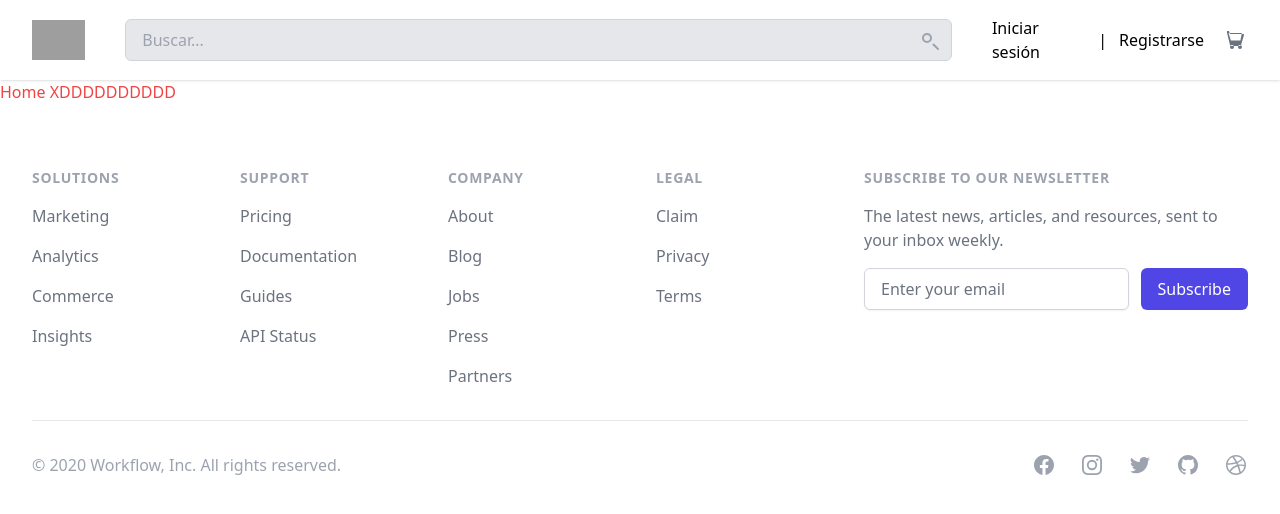
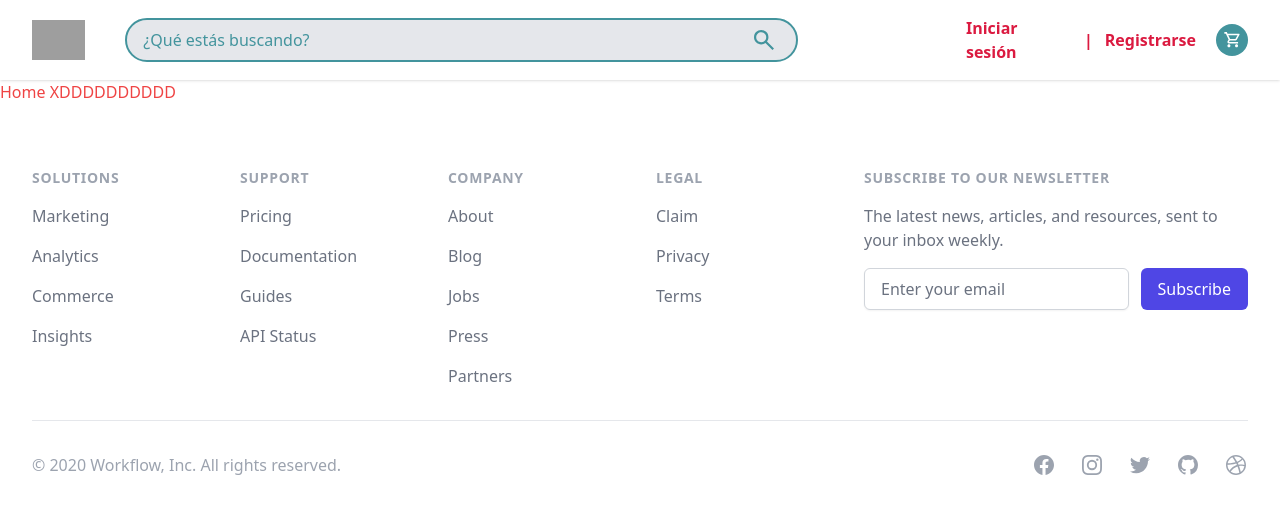
Before and after one commit to Vikernes27666/YumYumJapan, a React (Vite) app in the folder frontend/: page / in a window 1280 px wide. Shown: the top 514 px of the page. Built offline with nearby package versions, Linux system fonts and the light colour scheme; grey boxes are pictures that could not be loaded.

Commit message:
estilos del navbar

```diff
--- a/frontend/src/components/navigation/Navbar.jsx
+++ b/frontend/src/components/navigation/Navbar.jsx
@@ -1,5 +1,5 @@
-import { Fragment } from 'react'
-import { Popover, Transition } from '@headlessui/react'
+import { Fragment } from "react";
+import { Popover, Transition } from "@headlessui/react";
 import {
   BookmarkAltIcon,
   BriefcaseIcon,
@@ -18,75 +18,86 @@ import {
   UserGroupIcon,
   ViewGridIcon,
   XIcon,
-} from '@heroicons/react/outline'
-import { ChevronDownIcon } from '@heroicons/react/solid'
+} from "@heroicons/react/outline";
+import { ChevronDownIcon } from "@heroicons/react/solid";
 
 const solutions = [
   {
-    name: 'Analytics',
-    description: 'Get a better understanding of where your traffic is coming from.',
-    href: '#',
+    name: "Analytics",
+    description:
+      "Get a better understanding of where your traffic is coming from.",
+    href: "#",
     icon: ChartBarIcon,
   },
   {
-    name: 'Engagement',
-    description: 'Speak directly to your customers in a more meaningful way.',
-    href: '#',
+    name: "Engagement",
+    description: "Speak directly to your customers in a more meaningful way.",
+    href: "#",
     icon: CursorClickIcon,
   },
-  { name: 'Security', description: "Your customers' data will be safe and secure.", href: '#', icon: ShieldCheckIcon },
   {
-    name: 'Integrations',
+    name: "Security",
+    description: "Your customers' data will be safe and secure.",
+    href: "#",
+    icon: ShieldCheckIcon,
+  },
+  {
+    name: "Integrations",
     description: "Connect with third-party tools that you're already using.",
-    href: '#',
+    href: "#",
     icon: ViewGridIcon,
   },
-]
+];
 const callsToAction = [
-  { name: 'Watch Demo', href: '#', icon: PlayIcon },
-  { name: 'View All Products', href: '#', icon: CheckCircleIcon },
-  { name: 'Contact Sales', href: '#', icon: PhoneIcon },
-]
+  { name: "Watch Demo", href: "#", icon: PlayIcon },
+  { name: "View All Products", href: "#", icon: CheckCircleIcon },
+  { name: "Contact Sales", href: "#", icon: PhoneIcon },
+];
 const company = [
-  { name: 'About', href: '#', icon: InformationCircleIcon },
-  { name: 'Customers', href: '#', icon: OfficeBuildingIcon },
-  { name: 'Press', href: '#', icon: NewspaperIcon },
-  { name: 'Careers', href: '#', icon: BriefcaseIcon },
-  { name: 'Privacy', href: '#', icon: ShieldCheckIcon },
-]
+  { name: "About", href: "#", icon: InformationCircleIcon },
+  { name: "Customers", href: "#", icon: OfficeBuildingIcon },
+  { name: "Press", href: "#", icon: NewspaperIcon },
+  { name: "Careers", href: "#", icon: BriefcaseIcon },
+  { name: "Privacy", href: "#", icon: ShieldCheckIcon },
+];
 const resources = [
-  { name: 'Community', href: '#', icon: UserGroupIcon },
-  { name: 'Partners', href: '#', icon: GlobeAltIcon },
-  { name: 'Guides', href: '#', icon: BookmarkAltIcon },
-  { name: 'Webinars', href: '#', icon: DesktopComputerIcon },
-]
+  { name: "Community", href: "#", icon: UserGroupIcon },
+  { name: "Partners", href: "#", icon: GlobeAltIcon },
+  { name: "Guides", href: "#", icon: BookmarkAltIcon },
+  { name: "Webinars", href: "#", icon: DesktopComputerIcon },
+];
 const blogPosts = [
   {
     id: 1,
-    name: 'Boost your conversion rate',
-    href: '#',
-    preview: 'Eget ullamcorper ac ut vulputate fames nec mattis pellentesque elementum. Viverra tempor id mus.',
+    name: "Boost your conversion rate",
+    href: "#",
+    preview:
+      "Eget ullamcorper ac ut vulputate fames nec mattis pellentesque elementum. Viverra tempor id mus.",
     imageUrl:
-      'https://images.unsplash.com/photo-1558478551-1a378f63328e?ixlib=rb-1.2.1&ixid=eyJhcHBfaWQiOjEyMDd9&auto=format&fit=crop&w=2849&q=80',
+      "https://images.unsplash.com/photo-1558478551-1a378f63328e?ixlib=rb-1.2.1&ixid=eyJhcHBfaWQiOjEyMDd9&auto=format&fit=crop&w=2849&q=80",
   },
   {
     id: 2,
-    name: 'How to use search engine optimization to drive traffic to your site',
-    href: '#',
-    preview: 'Eget ullamcorper ac ut vulputate fames nec mattis pellentesque elementum. Viverra tempor id mus.',
+    name: "How to use search engine optimization to drive traffic to your site",
+    href: "#",
+    preview:
+      "Eget ullamcorper ac ut vulputate fames nec mattis pellentesque elementum. Viverra tempor id mus.",
     imageUrl:
-      'https://images.unsplash.com/photo-1486312338219-ce68d2c6f44d?ixid=MnwxMjA3fDB8MHxwaG90by1wYWdlfHx8fGVufDB8fHx8&ixlib=rb-1.2.1&auto=format&fit=crop&w=2300&q=80',
+      "https://images.unsplash.com/photo-1486312338219-ce68d2c6f44d?ixid=MnwxMjA3fDB8MHxwaG90by1wYWdlfHx8fGVufDB8fHx8&ixlib=rb-1.2.1&auto=format&fit=crop&w=2300&q=80",
   },
-]
+];
 
 function classNames(...classes) {
-  return classes.filter(Boolean).join(' ')
+  return classes.filter(Boolean).join(" ");
 }
 
 export function Navbar() {
   return (
     <Popover className="relative bg-white">
-      <div className="absolute inset-0 shadow z-30 pointer-events-none" aria-hidden="true" />
+      <div
+        className="absolute inset-0 shadow z-30 pointer-events-none"
+        aria-hidden="true"
+      />
       <div className="relative z-20">
         <div className="max-w-7xl mx-auto flex justify-between items-center px-4 py-5 sm:px-6 sm:py-4 lg:px-8 md:justify-start md:space-x-10">
           <div>
@@ -94,12 +105,11 @@ export function Navbar() {
               <span className="sr-only">Workflow</span>
               <img
                 className="h-8 w-auto sm:h-10"
-                src="https://tailwindui.com/img/logos/workflow-mark-indigo-600.svg"
-                alt=""
+                src="https://res.cloudinary.com/duwahxygm/image/upload/v1717236586/logo-yum_hrjapn.png"
+                alt="logo"
               />
             </a>
           </div>
-
 
           <div className="-mr-2 -my-2 md:hidden">
             <Popover.Button className="bg-white rounded-md p-2 inline-flex items-center justify-center text-gray-400 hover:text-gray-500 hover:bg-gray-100 focus:outline-none focus:ring-2 focus:ring-inset focus:ring-indigo-500">
@@ -109,63 +119,62 @@ export function Navbar() {
           </div>
 
           <div className="hidden md:flex-1 md:flex md:items-center md:justify-between">
-             <div className="relative w-3/4"> {/* Cambia la clase de ancho aquí */}
+            <div className="relative w-[75%]">
+              {" "}
+              {/* Cambia la clase de ancho aquí */}
               <input
                 type="search"
-        className="block w-full px-4 py-2 border border-gray-300 rounded-md bg-gray-200 focus:ring-indigo-500 focus:border-indigo-500"
-        placeholder="Buscar..."
+                className="block w-4/5 px-4 py-2 border-2 border-[#43949D] rounded-[50px] bg-gray-200 focus:ring-indigo-500 focus:border-indigo-[#43949D] placeholder:text-[#43949D]  "
+                placeholder="¿Qué estás buscando?"
                 aria-label="Buscar"
               />
-      <button type="submit" className="absolute right-0 top-0 mt-2 mr-3 ">
+              <button
+                type="submit"
+                className="absolute right-48 top-3  "
+              >
                 {/* Icono de búsqueda (puedes colocar aquí tu SVG) */}
                 <svg
+                  className="h-[20px] w-[20px] text-[#43949D] place-content-center"
                   xmlns="http://www.w3.org/2000/svg"
-          className="h-6 w-6 text-gray-400"
+                  width="10"
+                  height="10"
+                  viewBox="0 0 18 18"
                   fill="none"
-          viewBox="0 0 24 24"
-          stroke="currentColor"
                 >
                   <path
-            strokeLinecap="round"
-            strokeLinejoin="round"
-            strokeWidth={2}
-            d="M15 11a4 4 0 11-8 0 4 4 0 018 0z"
-          />
-          <path
-            strokeLinecap="round"
-            strokeLinejoin="round"
-            strokeWidth={2}
-            d="M17.5 17.5l4.5 4.5"
+                    d="M16.6 18L10.3 11.7C9.79997 12.1 9.22497 12.4167 8.57497 12.65C7.92497 12.8833 7.2333 13 6.49997 13C4.6833 13 3.1458 12.3708 1.88747 11.1125C0.629136 9.85417 -3.05176e-05 8.31667 -3.05176e-05 6.5C-3.05176e-05 4.68333 0.629136 3.14583 1.88747 1.8875C3.1458 0.629167 4.6833 0 6.49997 0C8.31664 0 9.85414 0.629167 11.1125 1.8875C12.3708 3.14583 13 4.68333 13 6.5C13 7.23333 12.8833 7.925 12.65 8.575C12.4166 9.225 12.1 9.8 11.7 10.3L18 16.6L16.6 18ZM6.49997 11C7.74997 11 8.81247 10.5625 9.68747 9.6875C10.5625 8.8125 11 7.75 11 6.5C11 5.25 10.5625 4.1875 9.68747 3.3125C8.81247 2.4375 7.74997 2 6.49997 2C5.24997 2 4.18747 2.4375 3.31247 3.3125C2.43747 4.1875 1.99997 5.25 1.99997 6.5C1.99997 7.75 2.43747 8.8125 3.31247 9.6875C4.18747 10.5625 5.24997 11 6.49997 11Z"
+                    fill="#43949D"
                   />
                 </svg>
               </button>
             </div>
 
-      <div className="flex items-center ml-10">
-  <a href="#" className="text-base hover:text-gray-900">
+            <div className="flex items-center font-semibold	">
+              <a href="#" className="text-[#DB1A40] font-bold	">
                 Iniciar sesión
               </a>
-  <span className="mx-3">|</span>
+              <span className="mx-3 text-[#DB1A40]">|</span>
+              <a href="#" className="text-[#DB1A40] font-bold">
+                Registrarse
+              </a>
               <a
                 href="#"
-    className="text-base hover:text-gray-900"
+                className="ml-5 text-gray-500 hover:text-gray-900 bg-[#43949D] rounded-[50px] p-2"
               >
-    Registrarse
-  </a>
-  <a href="#" className="ml-5 text-gray-500 hover:text-gray-900">
                 <svg
                   xmlns="http://www.w3.org/2000/svg"
-      viewBox="0 0 24 24"
-      fill="currentColor"
-      className="w-6 h-6"
+                  viewBox="0 0 21 21"
+                  fill="none"
+                  className="w-4 h-4 "
                 >
                   <path
-        d="M3 3h2l1 3h13a1 1 0 0 1 .95 1.32l-3 10A1 1 0 0 1 16 18H7a1 1 0 0 1-.95-.68L3.1 5H3V3zm1 2h.6l2.25 7.5h9.55L17.9 5H4zM6 19a2 2 0 1 0 4 0 2 2 0 0 0-4 0zm8 0a2 2 0 1 0 4 0 2 2 0 0 0-4 0z"
+                    d="M6.46582 20.1624C5.91582 20.1624 5.44499 19.9665 5.05332 19.5749C4.66165 19.1832 4.46582 18.7124 4.46582 18.1624C4.46582 17.6124 4.66165 17.1415 5.05332 16.7499C5.44499 16.3582 5.91582 16.1624 6.46582 16.1624C7.01582 16.1624 7.48665 16.3582 7.87832 16.7499C8.26999 17.1415 8.46582 17.6124 8.46582 18.1624C8.46582 18.7124 8.26999 19.1832 7.87832 19.5749C7.48665 19.9665 7.01582 20.1624 6.46582 20.1624ZM16.4658 20.1624C15.9158 20.1624 15.445 19.9665 15.0533 19.5749C14.6617 19.1832 14.4658 18.7124 14.4658 18.1624C14.4658 17.6124 14.6617 17.1415 15.0533 16.7499C15.445 16.3582 15.9158 16.1624 16.4658 16.1624C17.0158 16.1624 17.4867 16.3582 17.8783 16.7499C18.27 17.1415 18.4658 17.6124 18.4658 18.1624C18.4658 18.7124 18.27 19.1832 17.8783 19.5749C17.4867 19.9665 17.0158 20.1624 16.4658 20.1624ZM5.61582 4.16235L8.01582 9.16235H15.0158L17.7658 4.16235H5.61582ZM4.66582 2.16235H19.4158C19.7992 2.16235 20.0908 2.33319 20.2908 2.67485C20.4908 3.01652 20.4992 3.36235 20.3158 3.71235L16.7658 10.1124C16.5825 10.4457 16.3367 10.704 16.0283 10.8874C15.72 11.0707 15.3825 11.1624 15.0158 11.1624H7.56582L6.46582 13.1624H18.4658V15.1624H6.46582C5.71582 15.1624 5.14915 14.8332 4.76582 14.1749C4.38249 13.5165 4.36582 12.8624 4.71582 12.2124L6.06582 9.76235L2.46582 2.16235H0.46582V0.162354H3.71582L4.66582 2.16235Z"
+                    fill="white"
+
                   />
                 </svg>
               </a>
             </div>
-
           </div>
         </div>
       </div>
@@ -200,7 +209,6 @@ export function Navbar() {
                   </Popover.Button>
                 </div>
               </div>
-
             </div>
             <div className="py-6 px-5">
               <div className="mt-6">
@@ -211,7 +219,7 @@ export function Navbar() {
                   Sign up
                 </a>
                 <p className="mt-6 text-center text-base font-medium text-gray-500">
-                  Existing customer?{' '}
+                  Existing customer?{" "}
                   <a href="#" className="text-indigo-600 hover:text-indigo-500">
                     Sign in
                   </a>
@@ -222,5 +230,5 @@ export function Navbar() {
         </Popover.Panel>
       </Transition>
     </Popover>
-  )
+  );
 }
```
Also changed, not shown: frontend/src/assets/logo-yum.png (added). Lines whose indentation alone changed are shown as unchanged.
